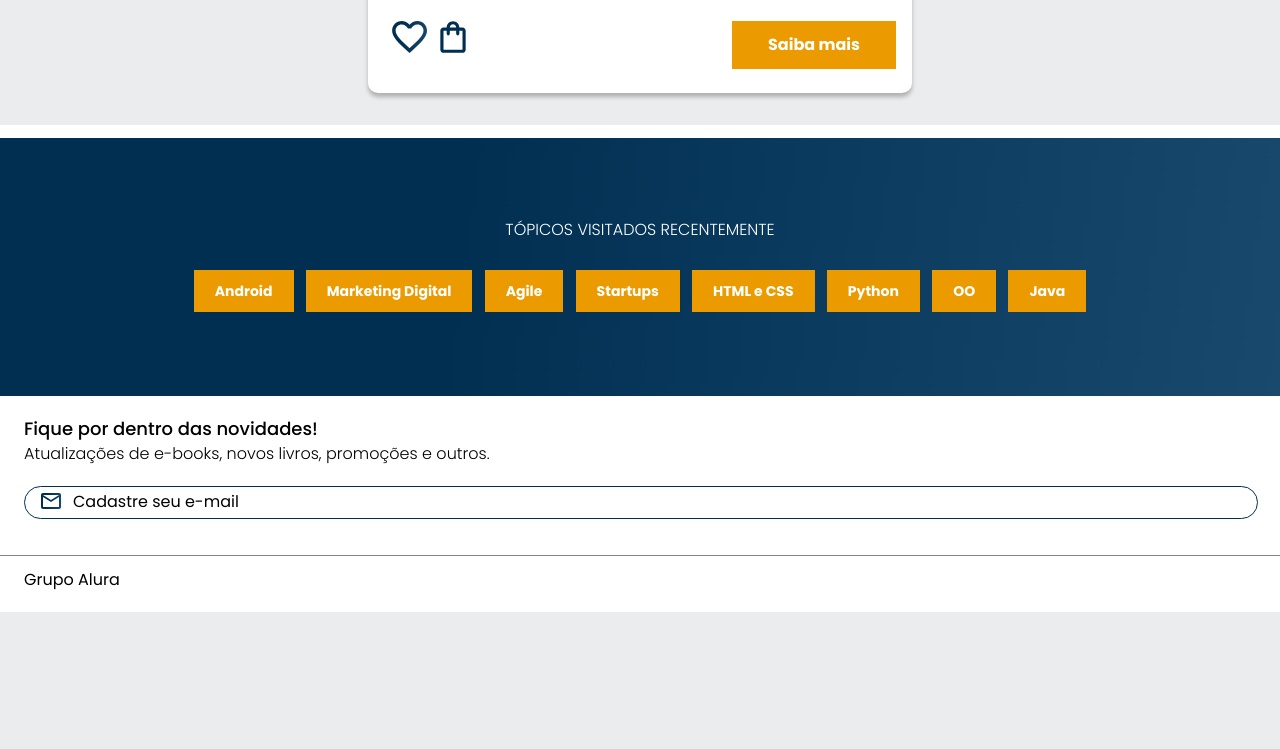
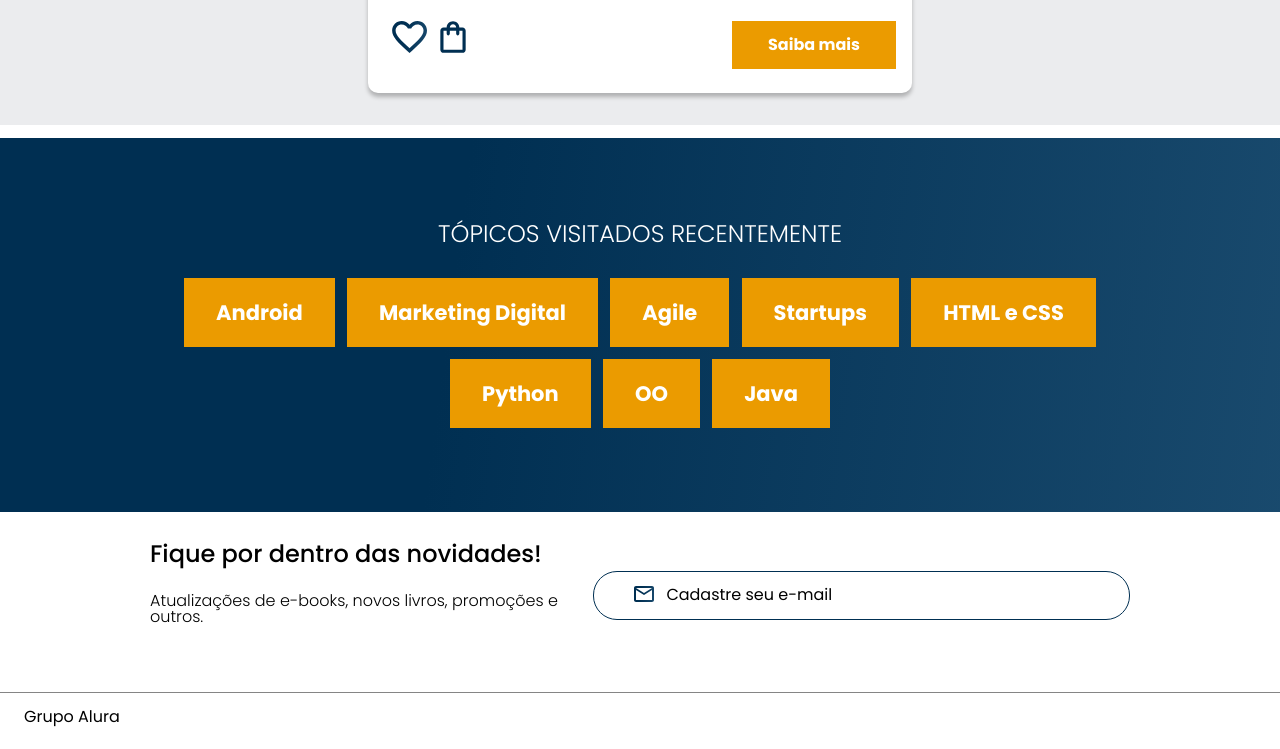
Before and after one commit to leandroorodrigues/alura-books, a plain HTML site: page index.html in a window 1280 px wide. Shown: the part 2174-2923 px from the top of the page. Before the commit the page ends 2786 px from the top, so only its background shows below. Drawn offline with nearby package versions, Linux system fonts and the light colour scheme.

Commit message:
adapta newsletter para telas maiores que 1024px.

```diff
--- a/index.html
+++ b/index.html
@@ -8,7 +8,8 @@
     <link rel="preconnect" href="https://fonts.googleapis.com">
     <link rel="preconnect" href="https://fonts.gstatic.com" crossorigin>
     <link href="https://fonts.googleapis.com/css2?family=Poppins:wght@300;400;500;700&display=swap" rel="stylesheet">
-    <link href="https://fonts.googleapis.com/css2?family=Josefin+Sans:ital,wght@0,100..700;1,100..700&display=swap" rel="stylesheet">
+    <link href="https://fonts.googleapis.com/css2?family=Josefin+Sans:ital,wght@0,100..700;1,100..700&display=swap"
+        rel="stylesheet">
     <link rel="stylesheet" href="./styles/reset.css">
     <link rel="stylesheet" href="https://cdn.jsdelivr.net/npm/swiper@11/swiper-bundle.min.css" />
     <link rel="stylesheet" href="./styles/style.css">
@@ -73,7 +74,8 @@
         </ul>
 
         <div class="container">
-            <a href="#"><img src="assets/Favoritos.svg" alt="Favoritos" class="container__imagem container__imagem-transparente"></a>
+            <a href="#"><img src="assets/Favoritos.svg" alt="Favoritos"
+                    class="container__imagem container__imagem-transparente"></a>
             <a href="#"><img src="assets/Compras.svg" alt="Carrinho de compras" class="container__imagem"></a>
             <a href="#"><img src="assets/Usuario.svg" alt="Meu perfil" class="container__imagem"></a>
         </div>
@@ -212,9 +214,7 @@
         </section>
         <div class="container__fundo-branco">
             <section class="banner container__topicos">
-                <div class="container__topicos-titulo">
-                    <h3>Tópicos visitados recentemente</h3>
-                </div>
+                <h3 class="container__topicos-titulo">Tópicos visitados recentemente</h3>
                 <div class="container__topicos-topicos">
                     <a href="#" class="botao__ancora" id="topicos">Android</a>
                     <a href="#" class="botao__ancora" id="topicos">Marketing Digital</a>
@@ -227,9 +227,11 @@
                 </div>
             </section>
             <section class="container__newsletter">
-                <h3 class="container__newsletter-titulo">Fique por dentro das novidades!</h3>
-                <p class="container__newsletter-descricao">Atualizações de e-books, novos livros, promoções e outros.
-                </p>
+                <div class="container__newsletter-descricao">
+                    <h3 class="container__newsletter-titulo">Fique por dentro das novidades!</h3>
+                    <p class="container__newsletter-texto">Atualizações de e-books, novos livros, promoções e outros.
+                    </p>
+                </div>
                 <input type="email" name="email" id="email" autocomplete="email" class="container__newsletter-email"
                     placeholder="Cadastre seu e-mail">
             </section>
--- a/styles/banner.css
+++ b/styles/banner.css
@@ -84,4 +84,17 @@
     .banner__pesquisa::placeholder {
         background-position: 5.8em;
     }
+
+    .container__topicos-titulo {
+        font-size: 1.5em;
+    }
+
+    .container__topicos-topicos {
+        padding: 0 8.81em;
+    }
+
+    #topicos {
+        font-size: 1.5em;
+        padding: 24px 32px;
+    }
 }
--- a/styles/newsletter.css
+++ b/styles/newsletter.css
@@ -10,7 +10,7 @@
     font-size: 1.125rem;
 }
 
-.container__newsletter-descricao {
+.container__newsletter-texto {
     font-weight: 100;
     color: var(--azul-degrade);
     padding: 0.5em 0 1.5em 0;
@@ -31,3 +31,29 @@
     background: url("../assets/Email.svg") no-repeat 1em;
     padding-left: 3em;
 }
+
+@media screen and (min-width: 1024px) {
+    .container__newsletter {
+        flex-direction: row;
+        align-items: center;
+        padding: 30px 150px 30px 150px;
+        gap: 23px;
+    }
+
+    .container__newsletter-descricao {
+        display: flex;
+        flex-direction: column;
+        gap: 19px;
+    }
+
+    .container__newsletter-titulo {
+        font-size: 1.5rem;
+    }
+
+    .container__newsletter-email {
+        width: 55%;
+        height: 2.75em;
+        padding: 5px 24px;
+    }
+
+}
```
